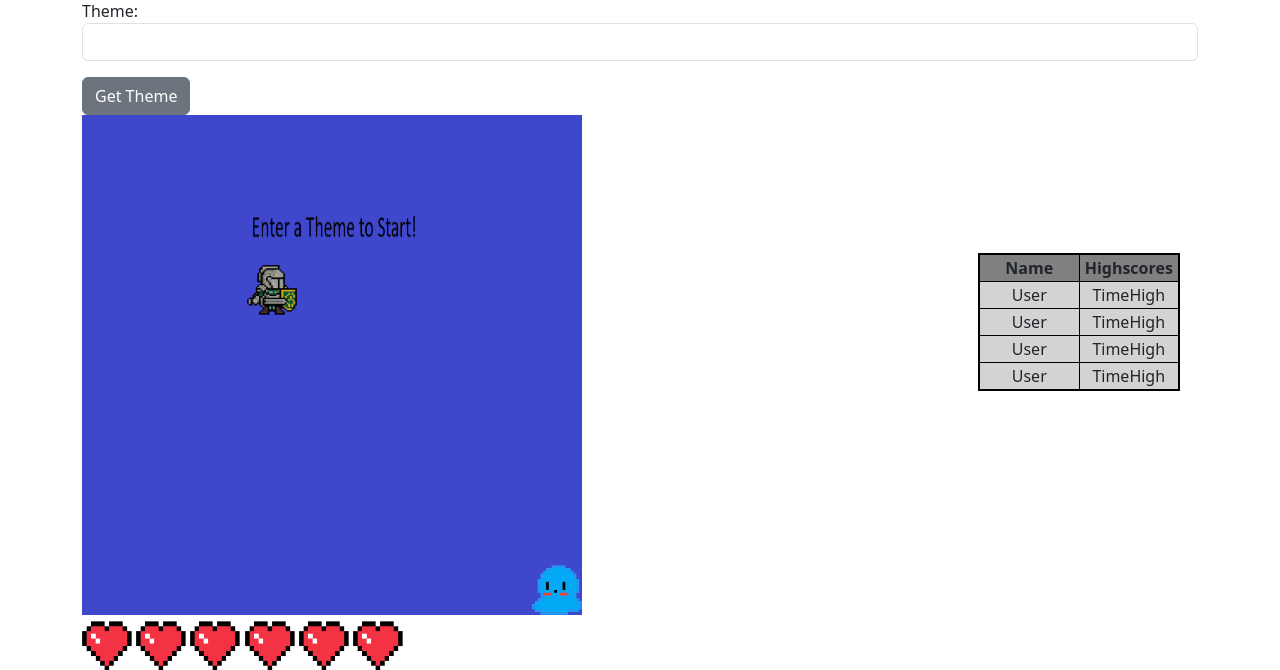
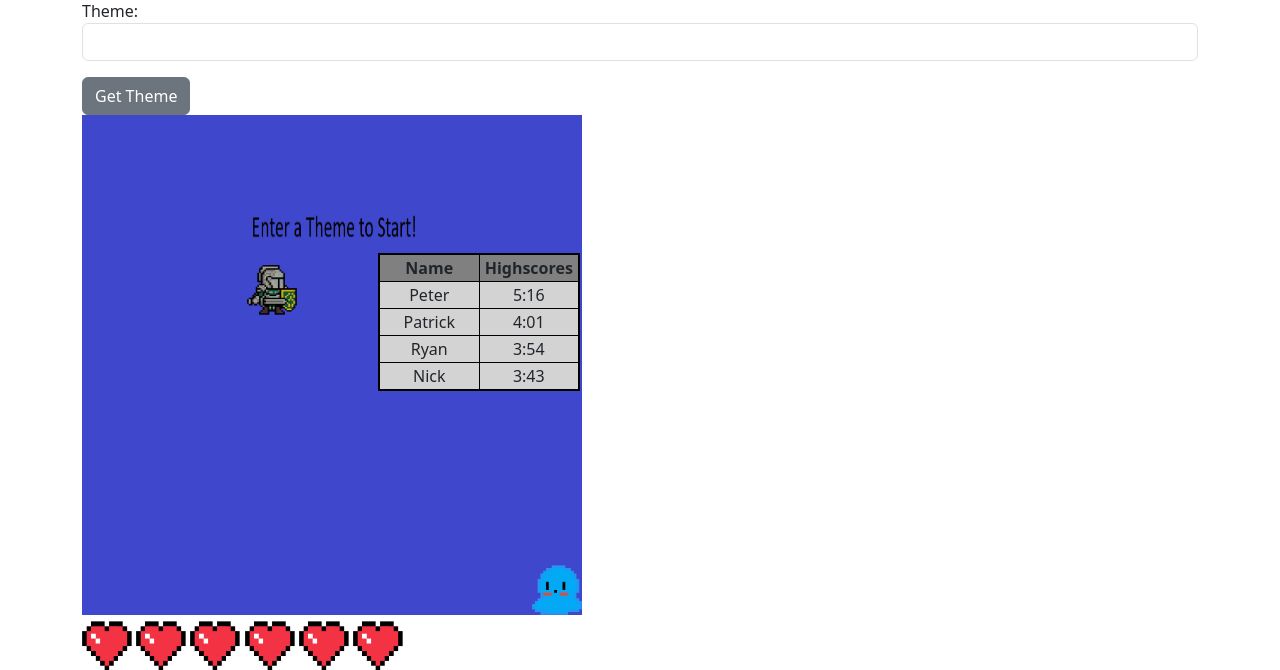
Before and after one commit to Pjt727/Hackathon2023, a Django app: page /play/1/1/ in a window 1280 px wide. Shown: the part 78-748 px from the top of the page. Run offline with Django 4.2, Linux system fonts and the light colour scheme.

Commit message:
FINAL VERSION

```diff
--- a/bullet_fighter/templates/game/play.html
+++ b/bullet_fighter/templates/game/play.html
@@ -34,7 +34,7 @@
 
         top: 50%;
 
-        right: 100px;
+        right: 700px;
 
         transform: translate(0, -50%);
 
@@ -66,31 +66,31 @@
 
     <tr bgcolor="lightgrey" align="center">
 
-        <td width="100">User</td>
+        <td width="100">Peter</td>
 
-        <td width="100">TimeHigh</td>
+        <td width="100">5:16</td>
 
     </tr>
 
     <tr bgcolor="lightgrey" align="center">
 
-      <td width="100">User</td>
+      <td width="100">Patrick</td>
 
-      <td width="100">TimeHigh</td>
+      <td width="100">4:01</td>
 
     </tr>
 
     <tr bgcolor="lightgrey" align="center">
 
-      <td width="100">User</td>
+      <td width="100">Ryan</td>
 
-      <td width="100">TimeHigh</td>
+      <td width="100">3:54</td>
 
       <tr bgcolor="lightgrey" align="center">
 
-        <td width="100">User</td>
+        <td width="100">Nick</td>
 
-        <td width="100">TimeHigh</td>
+        <td width="100">3:43</td>
 
     </tr>
 
```
